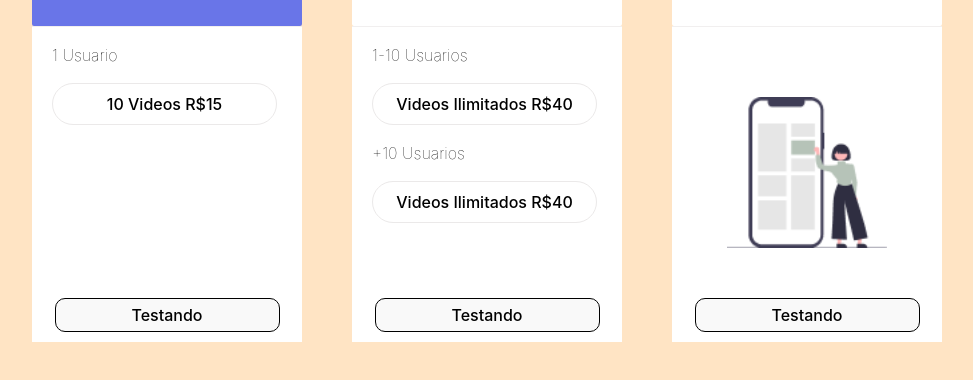
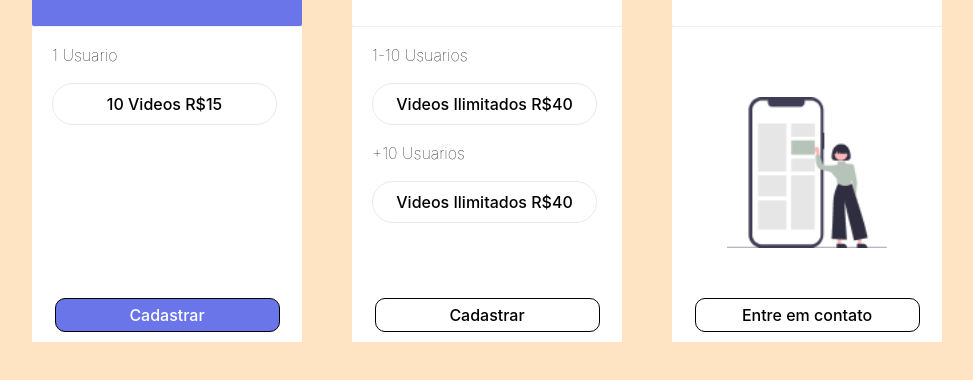
Before and after one commit to PeOliveira18/CK-React-Web, a React (Vite) app in the folder CK-Web/: page /sobre in a window 1280 px wide. Shown: the part 706-1086 px from the top of the page, without its empty margins (168-1141 px from the left). Built offline with nearby package versions, Linux system fonts and the light colour scheme.

Commit message:
Mudancas

```diff
--- a/CK-Web/src/components/botao-cadastro/index.jsx
+++ b/CK-Web/src/components/botao-cadastro/index.jsx
@@ -1,6 +1,6 @@
 import styled from "styled-components";
 
-export const Botaocadastro = styled.button`
+export const BotaoCadastro = styled.button`
     width: 225px;
     height: 34px;
     padding: 10px;
@@ -9,6 +9,6 @@ export const Botaocadastro = styled.button`
     align-items: center;
     justify-content: center;
     border: 1px solid black;
-    background-color: ${props => props.bgColor || 'white'}
-    color: ${props => props.cor || 'black'}
+    background-color: ${props => props.bgColor};
+    color: ${props => props.color};
 `
--- a/CK-Web/src/components/cards-planos/index.jsx
+++ b/CK-Web/src/components/cards-planos/index.jsx
@@ -1,6 +1,6 @@
 import styled from "styled-components";
 import { BotaoPlanos } from "../btn-planos";
-import { Botaocadastro } from "../botao-cadastro";
+import { BotaoCadastro } from "../botao-cadastro";
 
 
 const CardContainer = styled.div`
@@ -118,7 +118,12 @@ function CardsPlano({dados}) {
                                     {content.imagem && <img src={content.imagem} alt="Descricao Card"/>}
                                 </div>
                                 <div className="btn-cadastro">
-                                    <Botaocadastro>Testando</Botaocadastro>
+                                    <BotaoCadastro
+                                        bgColor = {coresCadastro[card].bgColor}
+                                        color = {coresCadastro[card].color}
+                                    >
+                                        {coresCadastro[card].texto}
+                                    </BotaoCadastro>
                                 </div>
                             </ParteBaixo>
                         </CardContainer>
```
Also changed, not shown: CK-Web/src/pages/Sobre/sobre.jsx (line endings or trailing spaces).
